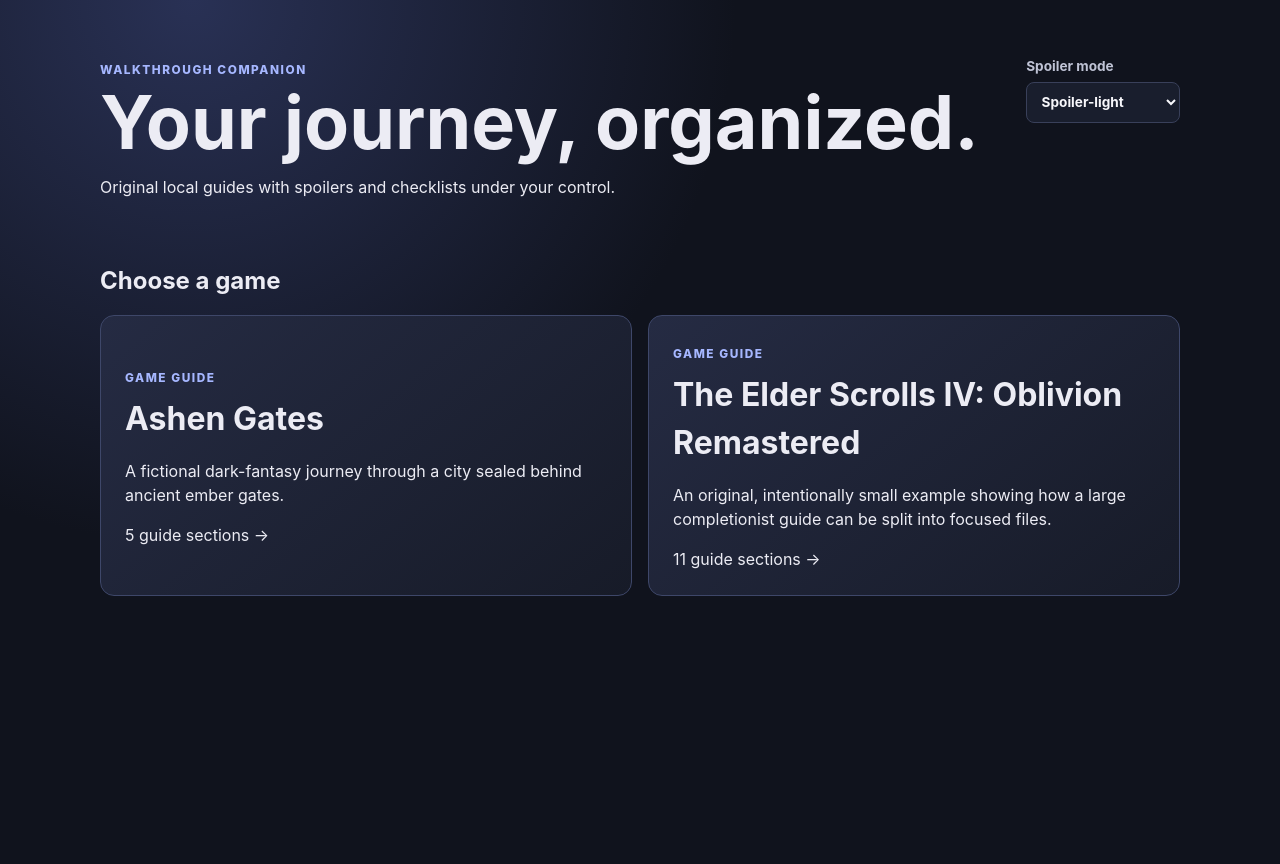
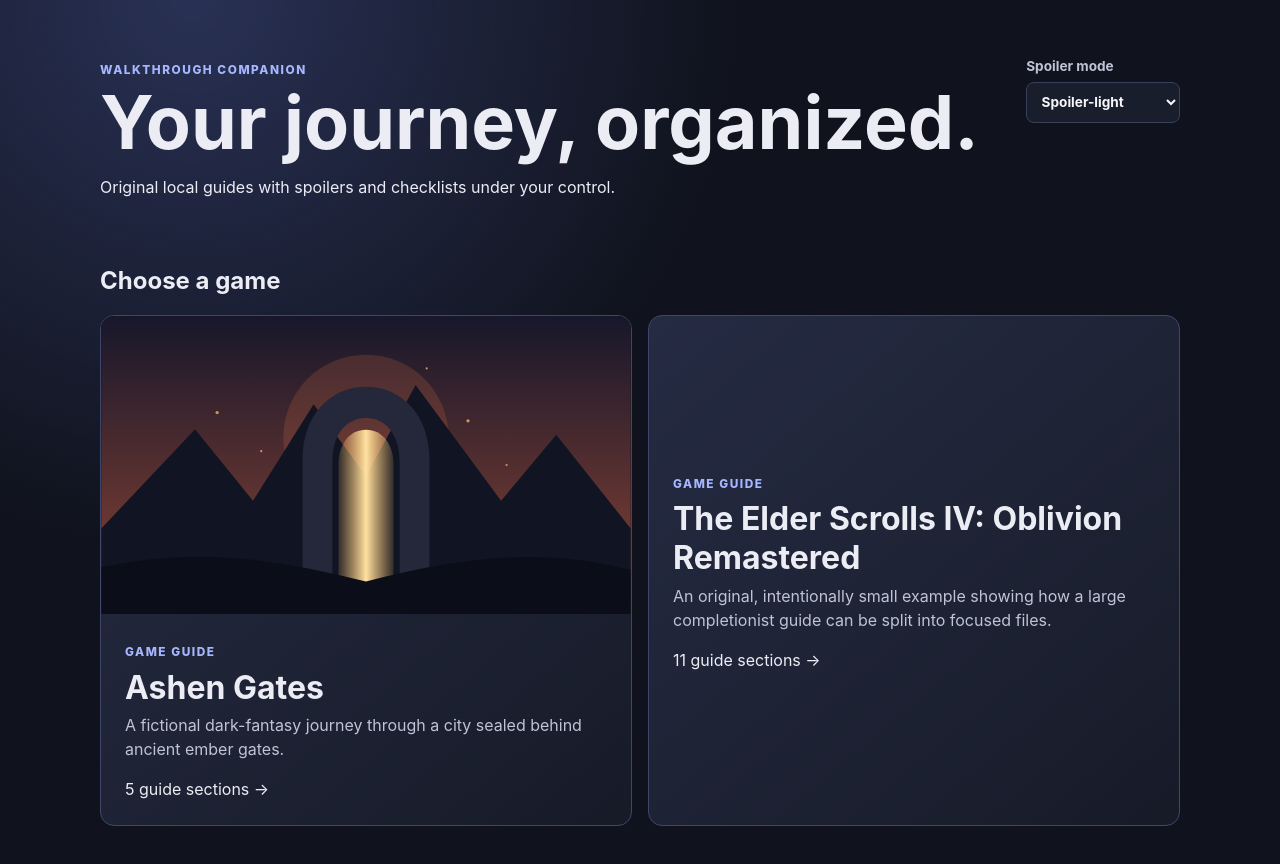
Before and after one commit to Kazgul1987/Walkthrough-App, a React (Vite) app: page / in a window 1280 px wide. Shown: the top 864 px of the page. Before the commit the page ends 800 px from the top, so only its background shows below. Built offline with nearby package versions, Linux system fonts and the light colour scheme.

Commit message:
Add optional cover images to game cards

```diff
--- a/src/components/GameCard.tsx
+++ b/src/components/GameCard.tsx
@@ -1 +1,21 @@
-import type { Game } from '../types/guide'; export function GameCard({ game, onSelect }: { game: Game; onSelect: () => void }) { return <button className="game-card" onClick={onSelect}><span className="eyebrow">GAME GUIDE</span><h2>{game.title}</h2><p>{game.description}</p><span>{game.sections.length} guide sections →</span></button>; }
+import type { Game } from '../types/guide';
+
+export function GameCard({ game, onSelect }: { game: Game; onSelect: () => void }) {
+  return (
+    <button className="game-card" onClick={onSelect}>
+      {game.coverImage && (
+        <img
+          className="game-card__image"
+          src={game.coverImage}
+          alt={game.coverImageAlt ?? ''}
+        />
+      )}
+      <span className="game-card__content">
+        <span className="eyebrow">GAME GUIDE</span>
+        <span className="game-card__title">{game.title}</span>
+        <span className="game-card__description">{game.description}</span>
+        <span>{game.sections.length} guide sections →</span>
+      </span>
+    </button>
+  );
+}
--- a/src/data/guideLoader.ts
+++ b/src/data/guideLoader.ts
@@ -7,6 +7,11 @@
 // available without adding loading states to the local-first UI.
 const manifests = import.meta.glob('./games/*/manifest.json', { eager: true, import: 'default' }) as Record<string, GameManifest>;
 const sectionFiles = import.meta.glob('./games/*/*.json', { eager: true, import: 'default' }) as Record<string, SectionFile>;
+const coverImages = import.meta.glob('./games/*/*.{avif,jpg,jpeg,png,svg,webp}', {
+  eager: true,
+  import: 'default',
+  query: '?url',
+}) as Record<string, string>;
 
 const warn = (message: string) => { if (import.meta.env.DEV) console.warn(`[guide loader] ${message}`); };
 const gameIdFromPath = (path: string) => path.split('/')[2];
@@ -21,6 +26,9 @@
   if (manifest.id && manifest.id !== folderId) warn(`Manifest id "${manifest.id}" does not match folder "${folderId}".`);
   if (gameIds.has(gameId)) warn(`Duplicate game id "${gameId}".`);
   gameIds.add(gameId);
+  const coverImagePath = manifest.coverImage ? `./games/${folderId}/${manifest.coverImage}` : undefined;
+  const coverImage = coverImagePath ? coverImages[coverImagePath] : undefined;
+  if (coverImagePath && !coverImage) warn(`Cover image "${manifest.coverImage}" for game "${gameId}" was not found.`);
   const sections = Object.entries(sectionFiles)
     .filter(([file]) => gameIdFromPath(file) === folderId && !file.endsWith('/manifest.json'))
     .flatMap(([, file]) => Array.isArray(file) ? file : file.sections ?? []);
@@ -44,7 +52,7 @@
       for (const ref of block.checklistRefs ?? []) if (!stepIds.has(ref)) warn(`Game "${gameId}", section "${section.id}", walkthrough block "${block.id || '(missing id)'}" references missing step "${ref}".`);
     }
   }
-  return { ...manifest, id: gameId, sections: sections.sort((a, b) => sectionOrder(a) - sectionOrder(b)) };
+  return { ...manifest, id: gameId, coverImage, sections: sections.sort((a, b) => sectionOrder(a) - sectionOrder(b)) };
  });
  return games.sort((a, b) => a.title.localeCompare(b.title));
 };
```
Also changed, not shown: src/types/guide.ts (+9 -1 lines), src/data/games/ashen-gates/cover.svg (added), src/data/games/ashen-gates/manifest.json, src/styles.css, 1 other file (tests, documents, lock files or other folders).
